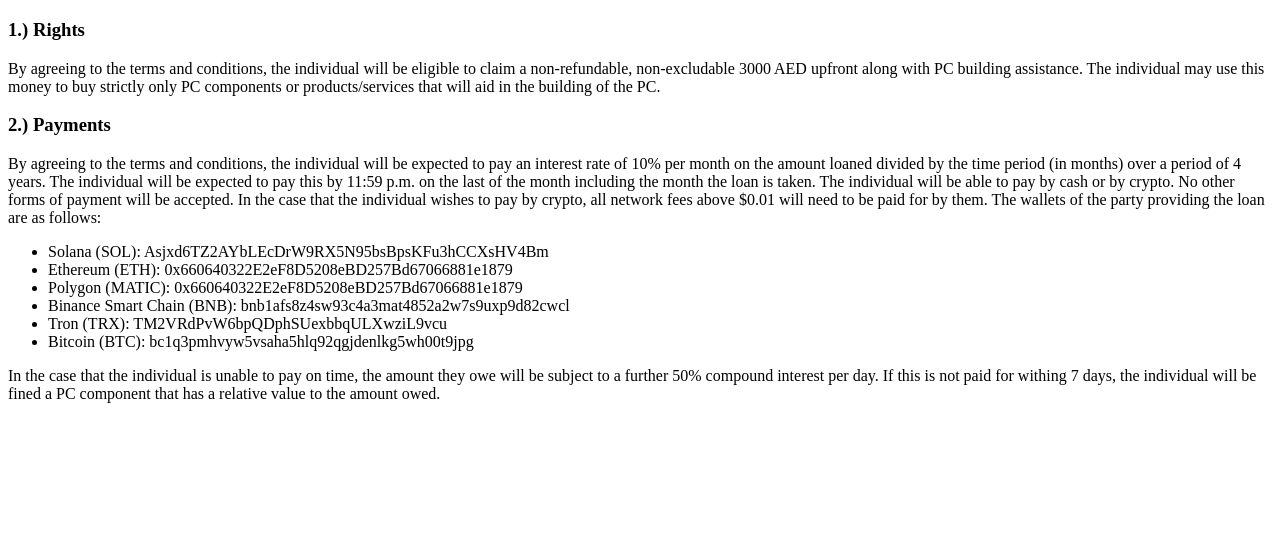
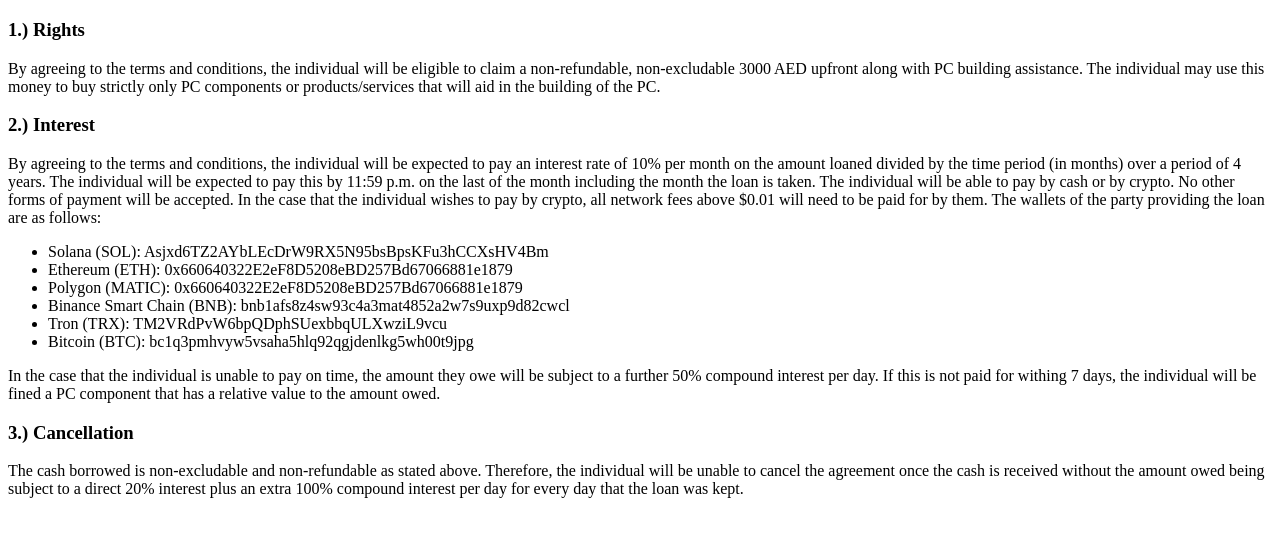
Before and after one commit to yimyim23-collab/TermsandConditions, a plain HTML site: page termsandconditions.html in a window 1280 px wide. Shown: the part 61-598 px from the top of the page. Drawn offline with Linux system fonts and the light colour scheme.

Commit message:
Addition to the Terms and Conditions

```diff
--- a/termsandconditions.html
+++ b/termsandconditions.html
@@ -10,7 +10,7 @@
     <h1>Terms and Conditions</h1>
     <h3>1.) Rights</h3>
     <p>By agreeing to the terms and conditions, the individual will be eligible to claim a non-refundable, non-excludable 3000 AED upfront along with PC building assistance. The individual may use this money to buy strictly only PC components or products/services that will aid in the building of the PC.</p>
-    <h3>2.) Payments</h3>
+    <h3>2.) Interest</h3>
     <p>By agreeing to the terms and conditions, the individual will be expected to pay an interest rate of 10% per month on the amount loaned divided by the time period (in months) over a period of 4 years. The individual will be expected to pay this by 11:59 p.m.  on the last of the month including the month the loan is taken. The individual will be able to pay by cash or by crypto. No other forms of payment will be accepted. In the case that the individual wishes to pay by crypto, all network fees above $0.01 will need to be paid for by them. The wallets of the party providing the loan are as follows:</p>
     <ul>
         <li>Solana (SOL): Asjxd6TZ2AYbLEcDrW9RX5N95bsBpsKFu3hCCXsHV4Bm</li>
@@ -21,5 +21,7 @@
         <li>Bitcoin (BTC): bc1q3pmhvyw5vsaha5hlq92qgjdenlkg5wh00t9jpg</li>
     </ul>
     <p>In the case that the individual is unable to pay on time, the amount they owe will be subject to a further 50% compound interest per day. If this is not paid for withing 7 days, the individual will be fined a PC component that has a relative value to the amount owed.</p>
+    <h3>3.) Cancellation</h3>
+    <p>The cash borrowed is non-excludable and non-refundable as stated above. Therefore, the individual will be unable to cancel the agreement once the cash is received without the amount owed being subject to a direct 20% interest plus an extra 100% compound interest per day for every day that the loan was kept.</p>
 </body>
 </html>
```
